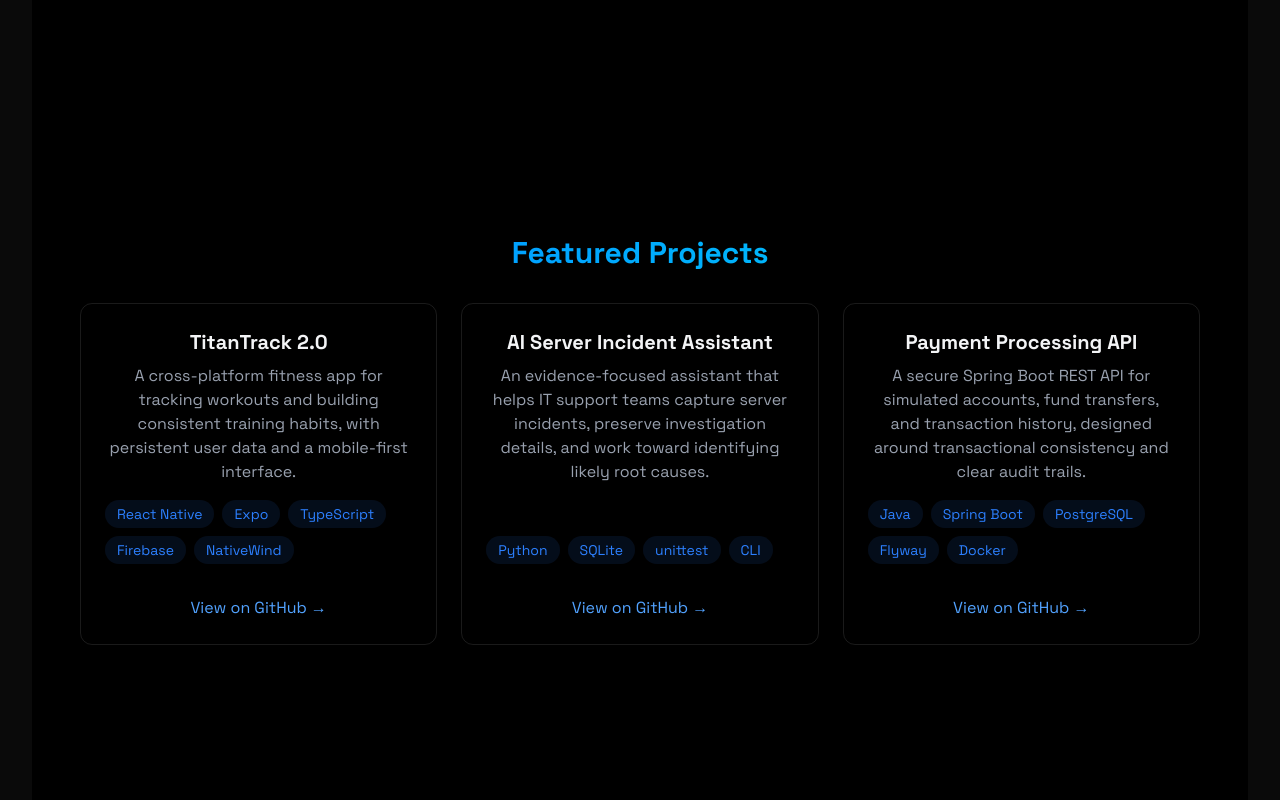
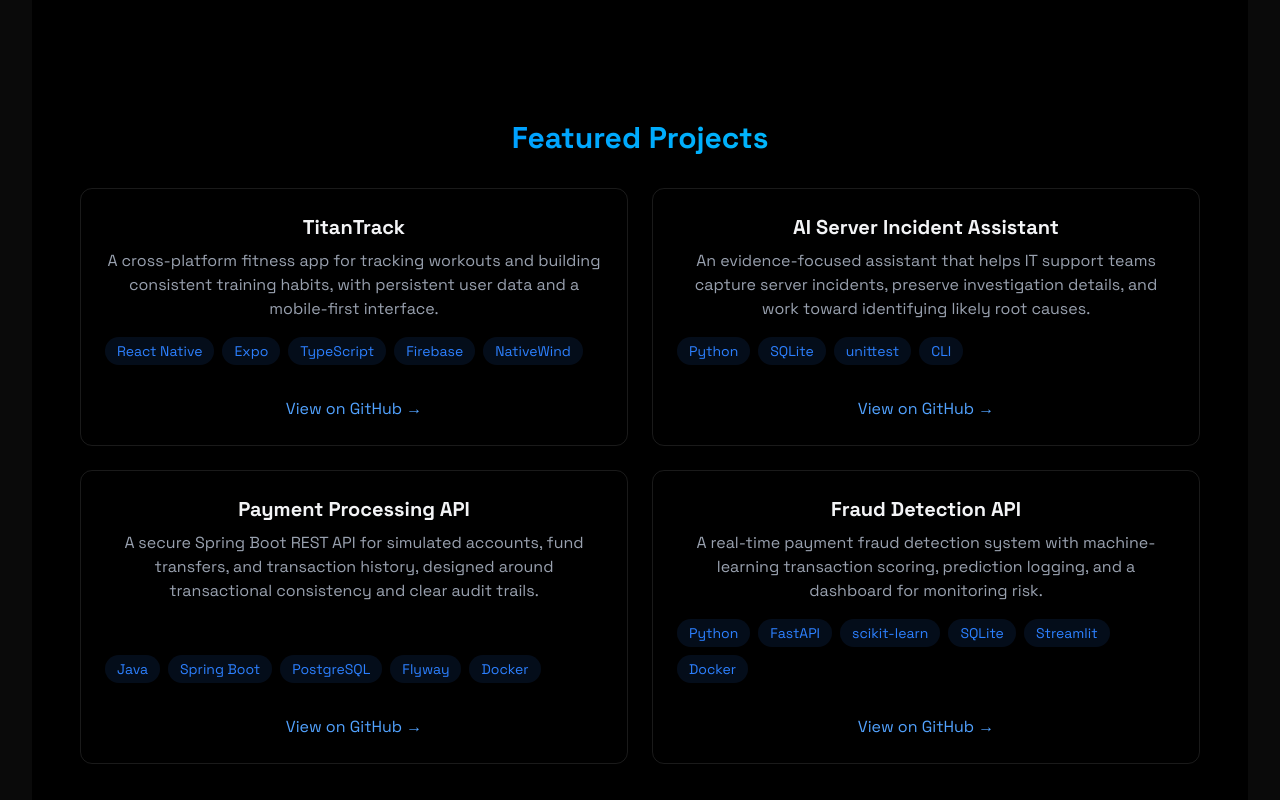
Before and after one commit to TGbadebo02/TGbadebo-portfolio, a React (Vite) app: page / in a window 1280 px wide. Shown: the part 1684-2484 px from the top of the page. Built offline with nearby package versions, Linux system fonts and the light colour scheme.

Commit message:
Add fraud detection project

```diff
--- a/src/components/sections/Projects.jsx
+++ b/src/components/sections/Projects.jsx
@@ -2,7 +2,7 @@ import { RevealOnScroll } from "../RevealOnScroll";
 
 const projects = [
   {
-    title: "TitanTrack 2.0",
+    title: "TitanTrack",
     description:
       "A cross-platform fitness app for tracking workouts and building consistent training habits, with persistent user data and a mobile-first interface.",
     technologies: [
@@ -34,6 +34,20 @@ const projects = [
     ],
     href: "https://github.com/TGbadebo02/payment-processing-api",
   },
+  {
+    title: "Fraud Detection API",
+    description:
+      "A real-time payment fraud detection system with machine-learning transaction scoring, prediction logging, and a dashboard for monitoring risk.",
+    technologies: [
+      "Python",
+      "FastAPI",
+      "scikit-learn",
+      "SQLite",
+      "Streamlit",
+      "Docker",
+    ],
+    href: "https://github.com/TGbadebo02/fraud-detection-api",
+  },
 ];
 
 export const Projects = () => {
@@ -48,7 +62,7 @@ export const Projects = () => {
             Featured Projects
           </h2>
 
-          <div className="grid grid-cols-1 md:grid-cols-2 lg:grid-cols-3 gap-6">
+          <div className="grid grid-cols-1 md:grid-cols-2 gap-6">
             {projects.map((project) => (
               <article
                 key={project.title}
```
